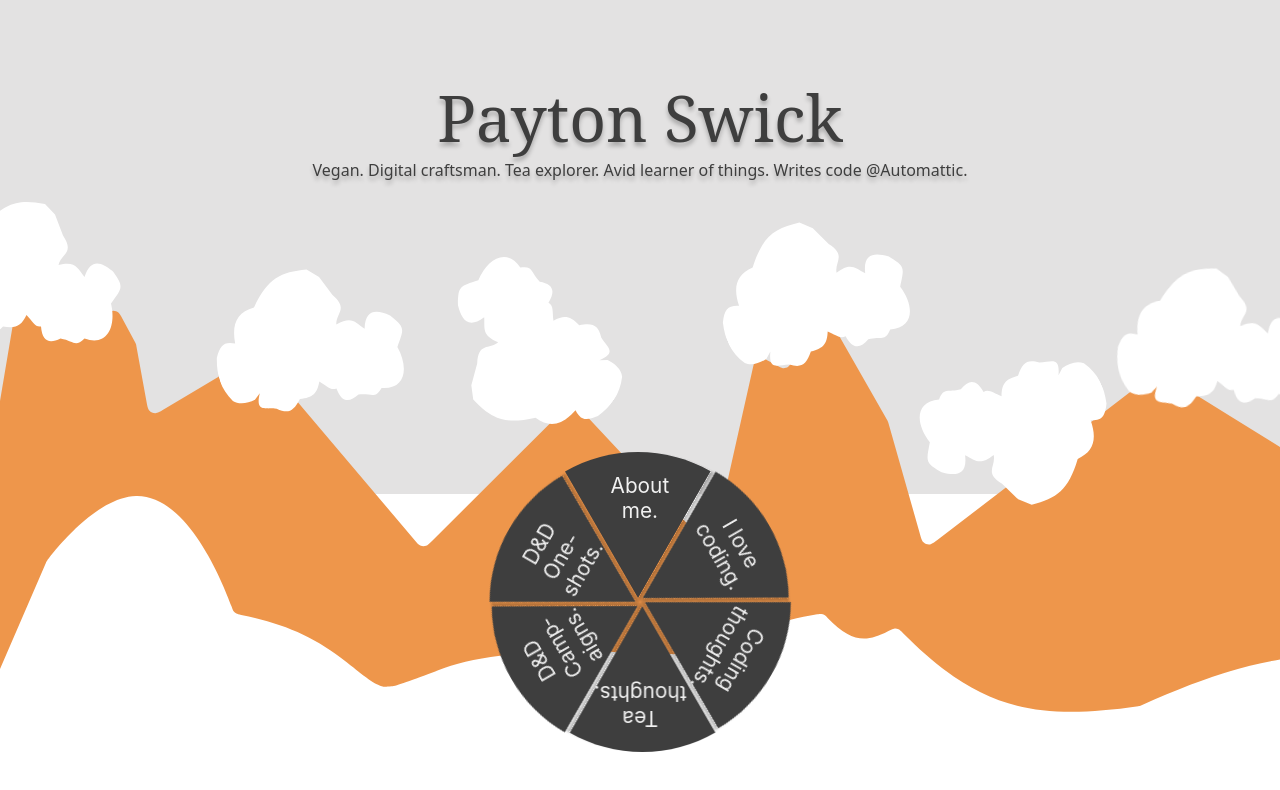
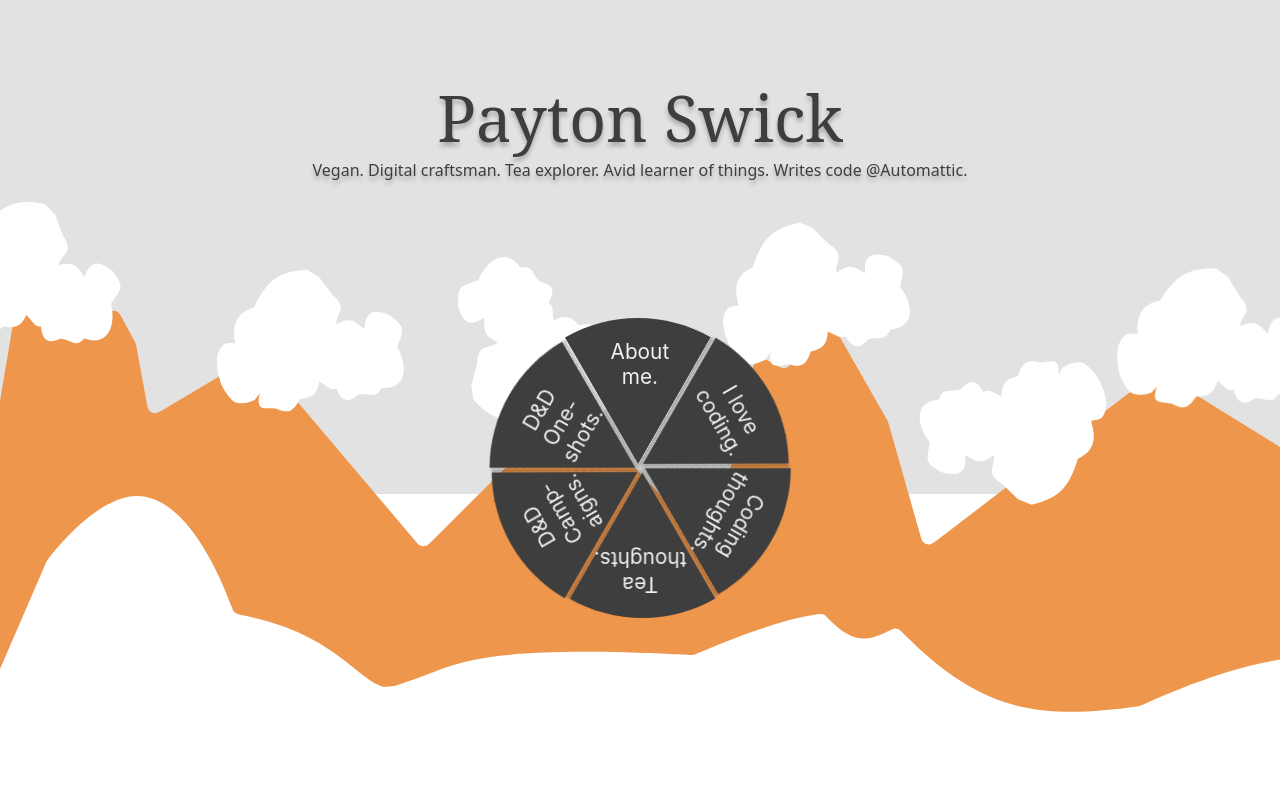
Before and after one commit to sirbrillig/foolorddotcom, a Next.js app: page / in a window 1280 px wide. Shown: the top 790 px of the page. Built offline with nearby package versions, Linux system fonts and the light colour scheme.

Commit message:
Center interests area vertically on page

```diff
--- a/styles/Home.module.css
+++ b/styles/Home.module.css
@@ -221,6 +221,7 @@
 .interests {
 	position: relative;
 	width: calc(calc(400px/6) * 2.5);
+	flex: 0.5;
 }
 
 .interests__section {
```
